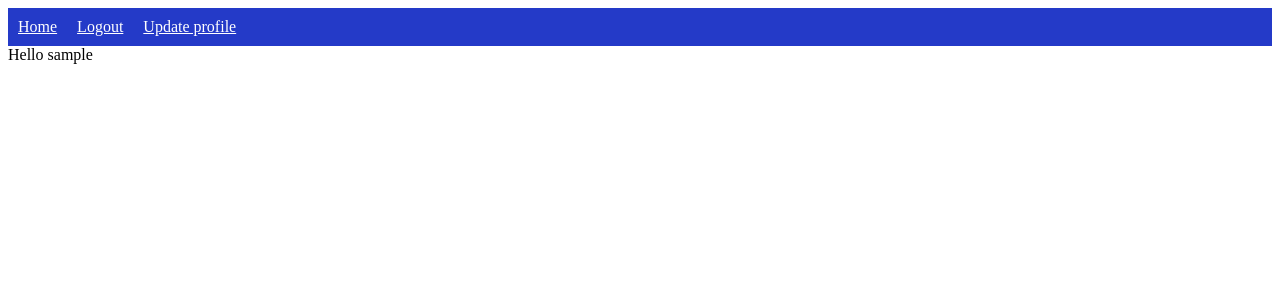
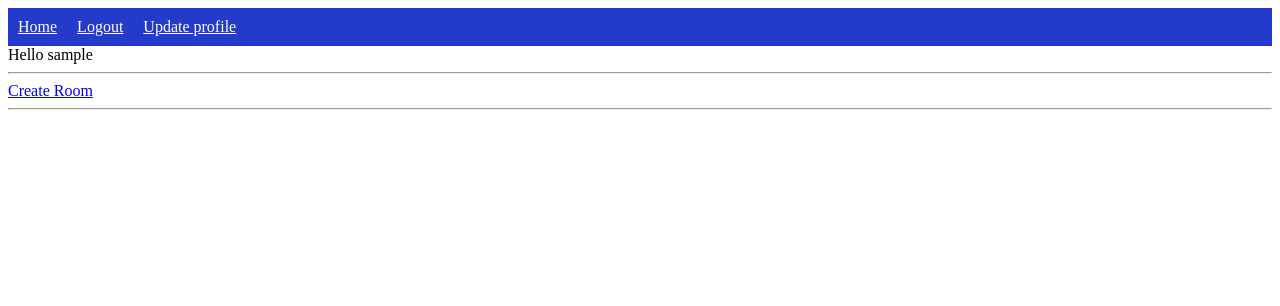
Before and after one commit to mohammadjamshidi364/studybud2, a Django app: page / in a window 1280 px wide. Shown: the top 306 px of the page. Run offline with Django 4.2, Linux system fonts and the light colour scheme; the visitor is signed in with stand-in values (Sample User, id 1); data that the repository does not hold is empty.

Commit message:
add room CUD

```diff
--- a/base/admin.py
+++ b/base/admin.py
@@ -1,9 +1,11 @@
 from django.contrib import admin
 from django.contrib.auth.admin import UserAdmin
 
-from .models import User
+from .models import *
 
 class UserAccount(UserAdmin):
     pass
 
 admin.site.register(User , UserAccount)
+admin.site.register(Topics)
+admin.site.register(Room)
--- a/base/models.py
+++ b/base/models.py
@@ -8,17 +8,27 @@ class User(AbstractUser):
     def __str__(self):
         return self.username
 
-# class Topics(models.Model):
-#     name = models.CharField(max_length=500)
+class Topics(models.Model):
+    name = models.CharField(max_length=500)
 
-# class Room():
-#     host = models.ForeignKey(User , on_delete=models.CASCADE)
-#     topic = models.ForeignKey(Topics , on_delete=models.CASCADE)
-#     name = models.CharField(max_length=250)
-#     description = models.TextField(null=True , blank=True)
-#     participants = models.ManyToManyField(User , related_name="participants" , blank=True)
-#     updated = models.DateTimeField(auto_now=True)
-#     created = models.DateTimeField(ato_now_add=True)
+    def __str__(self):
+        return self.name
+
+class Room(models.Model):
+    host = models.ForeignKey(User , on_delete=models.SET_NULL , null=True)
+    topic = models.ForeignKey(Topics , on_delete=models.SET_NULL, null=True )
+    name = models.CharField(max_length=250)
+    description = models.TextField(null=True , blank=True)
+    participants = models.ManyToManyField(User , related_name="participants" , blank=True)
+    updated = models.DateTimeField(auto_now=True)
+    created = models.DateTimeField(auto_now_add=True)
+
+
+    def __str__(self):
+        return self.name
+
+    class Meta:
+        ordering = ['-updated' , '-created']
 
 
 # class Message():
--- a/base/templates/base/home.html
+++ b/base/templates/base/home.html
@@ -8,5 +8,25 @@ Home
 {% block content %}
 
 Hello {{request.user.username}}
+<hr>
+{% if request.user.is_authenticated %}
+<a href="{% url 'create_room' %}" > Create Room </a>
+{% endif %}
+<hr>
+{% for room in rooms %}
+{% if request.user == room.host%}
+
+<a href="{% url 'update_room' room.id %}" > Edit </a>
+<a href="{% url 'delete_room' room.id %}" > Delete </a>
+
+{% endif %}
+<small> @{{room.host}} </small>
+<br>
+<h3><a href="{% url 'room' room.id %}" > {{room.name}}</a></h3>
+<br>
+<p> {{room.topic}} </p>
+<br>
+<hr>
+{% endfor %}
 
 {% endblock content %}
--- a/base/urls.py
+++ b/base/urls.py
@@ -8,5 +8,9 @@ urlpatterns = [
     path('register/', views.registerPage , name="register"),
     path('login/', views.loginPage , name="login"),
     path('logout/', views.LogoutPage , name="logout"),
-    path('update_user/', views.updateUser , name='update_user')
+    path('update_user/', views.updateUser , name='update_user'),
+    path('room/<str:pk>/', views.room , name="room"),
+    path('create_room/', views.createRoom , name="create_room"),
+    path('update_room/<str:pk>/', views.updateRoom , name="update_room"),
+    path('delete_room/<str:pk>/', views.deleteRoom , name="delete_room")
 ]
--- a/base/views.py
+++ b/base/views.py
@@ -1,9 +1,10 @@
 from django.shortcuts import render , redirect
 from django.contrib.auth import login , logout , authenticate
 from django.contrib import messages
+from django.http import HttpResponse
 
 from .forms import RegisterForm , UpdateUser
-from .models import User
+from .models import *
 
 
 
@@ -64,6 +65,71 @@ def updateUser(request):
 
 
 def home(request):
+    rooms = Room.objects.all()
+
+    context = {'rooms':rooms}
+    return render(request , 'base/home.html', context )
 
 
-    return render(request , 'base/home.html')
+def room(request , pk):
+
+    room = Room.objects.get(id=pk)
+    context = {'room':room}
+    return render(request , 'base/room.html' , context)
+
+
+def createRoom(request):
+    if request.method == 'POST':
+        topic = request.POST.get('topic')
+        topic_name, create = Topics.objects.get_or_create(name=topic)
+        name = request.POST.get('name')
+        description = request.POST.get('description')
+
+
+        room = Room.objects.create(
+            host = request.user,
+            topic = topic_name,
+            name = name ,
+            description = description,
+        )
+
+        return redirect('home')
+    context = {}
+    return render(request , 'base/create_room.html' , context)
+
+
+def updateRoom(request , pk):
+    room = Room.objects.get(id=pk)
+
+    if request.user != room.host:
+        return HttpResponse('You are not allowed here!!!')
+    if request.method == "POST":
+
+        topic = request.POST.get("topic")
+        topic_name , create = Topics.objects.get_or_create(name=topic)
+        name = request.POST.get('name')
+        description = request.POST.get('description')
+
+        room.topic = topic_name
+        room.name = name
+        room.description = description
+        room.save()
+
+        return redirect('home')
+
+    context = {"room":room}
+    return render(request , 'base/update_room.html', context)
+
+
+def deleteRoom(request , pk):
+    room = Room.objects.get(id=pk)
+
+    if request.user != room.host:
+        return HttpResponse('You are not allowed here!!!')
+
+    if request.method == 'POST':
+        room.delete()
+        return redirect('home')
+
+    context = {'room':room}
+    return render(request , 'base/delete_room.html', context)
```
Also changed, not shown: base/templates/base/create_room.html (added, +27 -0 lines), base/templates/base/delete_room.html (added, +20 -0 lines), base/templates/base/room.html (added, +19 -0 lines), base/templates/base/update_room.html (added, +27 -0 lines).
